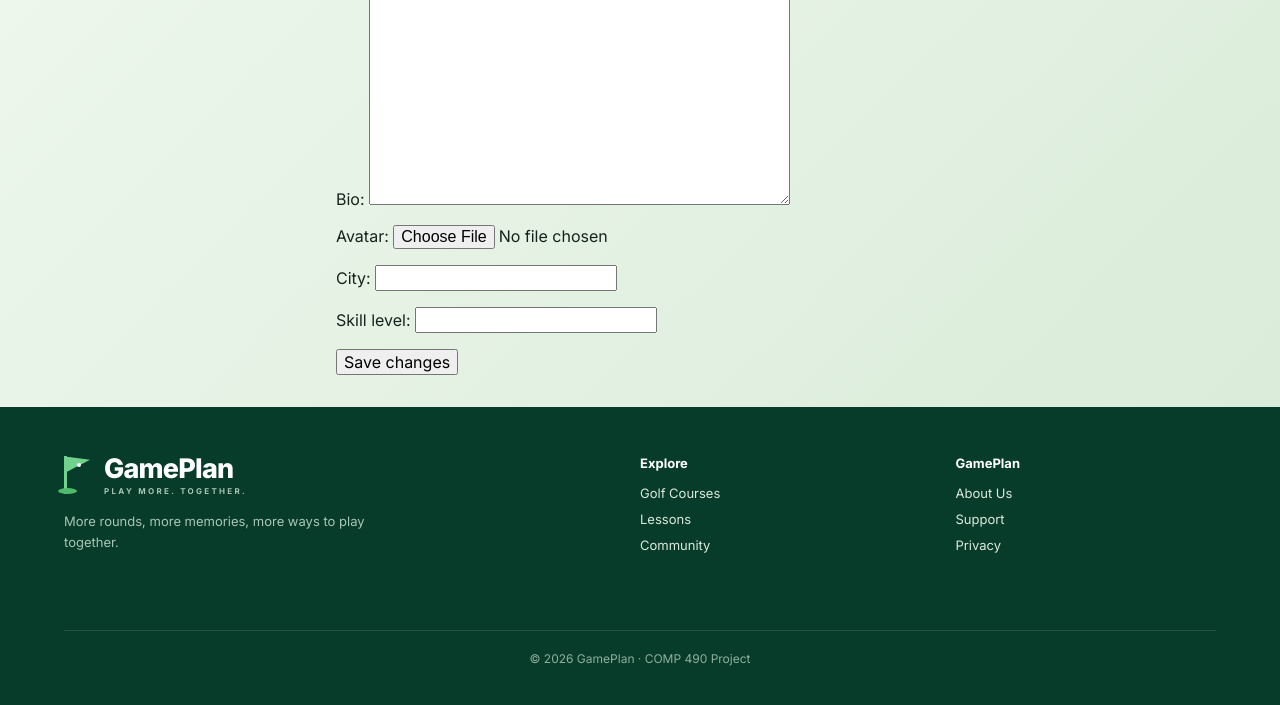
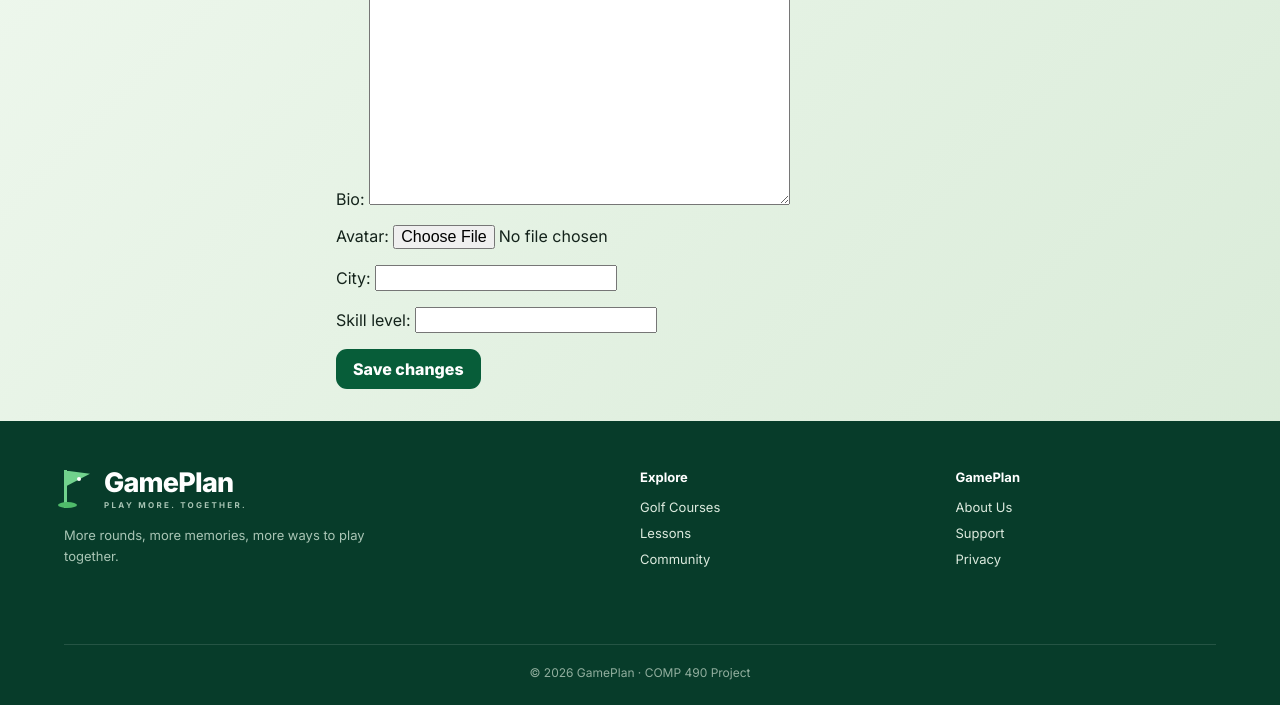
Before and after one commit to irsanchez7005/Comp-490-Project, a Django app: template gameplan/accounts/templates/accounts/profile.html in a window 1280 px wide. Shown: the part 215-920 px from the top of the page. Before the commit the page ends 881 px from the top, so only its background shows below. Run offline with Django 5.2, Linux system fonts and the light colour scheme; the template is opened without the code that fills it: values that come from a table or form of the project are taken from there, others are empty.

Commit message:
fixed modules error for Profile

```diff
--- a/gameplan/accounts/templates/accounts/profile.html
+++ b/gameplan/accounts/templates/accounts/profile.html
@@ -15,7 +15,7 @@
   <form method="post" enctype="multipart/form-data">
     {% csrf_token %}
     {{ form.as_p }}
-    <button type="submit">Save changes</button>
+    <button class="btn small" type="submit">Save changes</button>
   </form>
 </section>
 {% endblock %}
```
Also changed, not shown: gameplan/accounts/views.py (+2 -5 lines).
